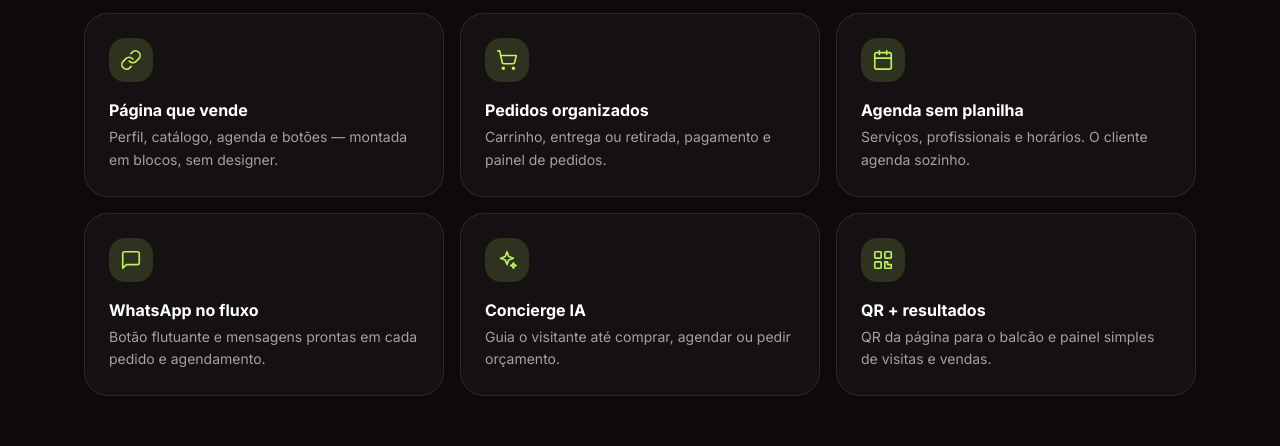
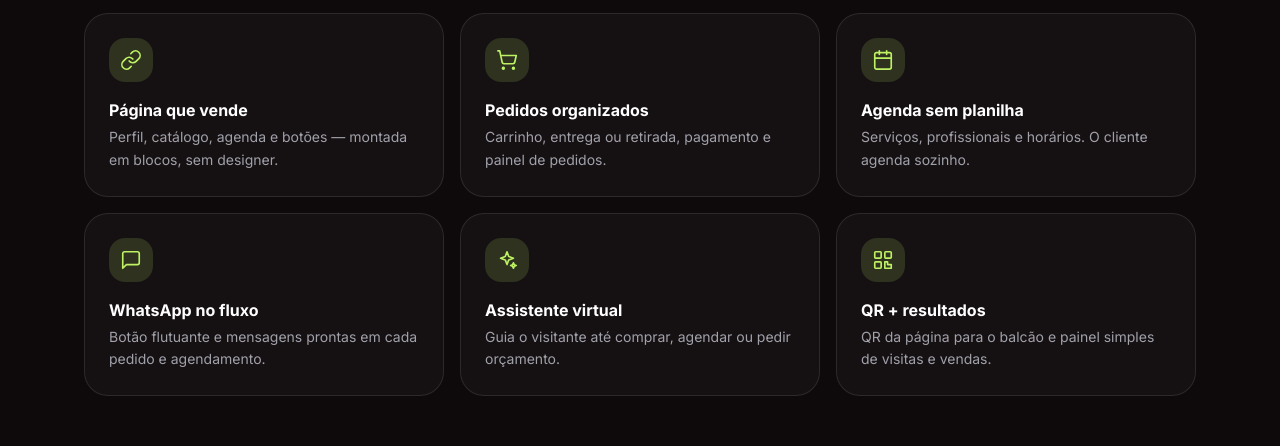
Before and after one commit to HernaniFigueira/instalink, a Next.js app: page / in a window 1280 px wide. Shown: the part 843-1289 px from the top of the page. Built offline with nearby package versions, Linux system fonts and the light colour scheme.

Commit message:
2026 bloco 6: next/font, OG/Twitter, assistente virtual, alts, a11y recuperar

```diff
--- a/src/app/(dashboard)/produtos/page.tsx
+++ b/src/app/(dashboard)/produtos/page.tsx
@@ -99,7 +99,7 @@ export default function ProdutosPage() {
               <div key={p.id} className={cn('bg-white border border-zinc-200 rounded-2xl p-4', !p.active && 'opacity-60')}>
                 <div className="flex items-center gap-3">
                   <div className="w-12 h-12 rounded-xl bg-zinc-100 flex items-center justify-center font-extrabold text-zinc-500 overflow-hidden shrink-0">
-                    {p.image ? <img src={p.image} alt="" className="w-full h-full object-cover" /> : p.name.slice(0, 1)}
+                    {p.image ? <img src={p.image} alt={p.name} className="w-full h-full object-cover" /> : p.name.slice(0, 1)}
                   </div>
                   <div className="flex-1 min-w-0">
                     <p className="font-bold text-sm truncate">{p.name} {p.featured && <Icon n="star" size={13} className="inline -mt-1 text-amber-500" />} {!p.active && <span className="text-xs text-zinc-400">(inativo)</span>}</p>
--- a/src/app/(dashboard)/servicos/page.tsx
+++ b/src/app/(dashboard)/servicos/page.tsx
@@ -149,7 +149,7 @@ export default function ServicosPage() {
                 return (
                   <div key={sv.id} className={cn('bg-white border border-zinc-200 rounded-2xl p-4 flex items-center gap-3', !sv.active && 'opacity-60')}>
                     {sv.image ? (
-                      <img src={sv.image} alt="" className="w-11 h-11 rounded-xl object-cover shrink-0" />
+                      <img src={sv.image} alt={sv.name} className="w-11 h-11 rounded-xl object-cover shrink-0" />
                     ) : (
                       <div className="w-11 h-11 rounded-xl bg-zinc-100 flex items-center justify-center font-extrabold text-zinc-400 shrink-0">{sv.name.slice(0, 1)}</div>
                     )}
@@ -369,7 +369,7 @@ function TeamEditor({ pros, onSave, onAskDelete }: {
           {pros.map((p) => (
             <div key={p.id} className={cn('bg-white border border-zinc-200 rounded-2xl p-4 flex items-center gap-3', !p.active && 'opacity-60')}>
               {p.photo ? (
-                <img src={p.photo} alt="" className="w-10 h-10 rounded-full object-cover shrink-0" />
+                <img src={p.photo} alt={p.name} className="w-10 h-10 rounded-full object-cover shrink-0" />
               ) : (
                 <div className="w-10 h-10 rounded-full bg-zinc-900 text-white flex items-center justify-center font-bold shrink-0">{p.name.slice(0, 1)}</div>
               )}
--- a/src/app/globals.css
+++ b/src/app/globals.css
@@ -6,9 +6,9 @@
 html { scroll-behavior: smooth; }
 body {
   @apply bg-zinc-50 text-zinc-900 antialiased;
-  font-family: Inter, system-ui, -apple-system, sans-serif;
+  font-family: var(--font-inter), system-ui, -apple-system, sans-serif;
 }
-.font-display { font-family: 'Sora', Inter, system-ui, sans-serif; }
+.font-display { font-family: var(--font-sora), var(--font-inter), system-ui, sans-serif; }
 ::selection { background: #a3e635; color: #120a0b; }
 
 /* Página pública usa tokens do negócio via CSS vars */
--- a/src/app/layout.tsx
+++ b/src/app/layout.tsx
@@ -1,24 +1,32 @@
 import type { Metadata } from 'next';
+import { Inter, Sora } from 'next/font/google';
 import './globals.css';
 import { AuthBootstrap } from '@/components/AuthBootstrap';
+
+const inter = Inter({ subsets: ['latin'], display: 'swap', variable: '--font-inter' });
+const sora = Sora({ subsets: ['latin'], weight: ['600', '700', '800'], display: 'swap', variable: '--font-sora' });
 
 export const metadata: Metadata = {
   title: 'InstaLink.app — Seu negócio inteiro em um link',
   description: 'Transforme o link da bio em uma estrutura comercial: página, catálogo, pedidos, agenda, WhatsApp, IA e resultados.',
   themeColor: '#0e090b',
+  openGraph: {
+    title: 'InstaLink.app — Seu negócio inteiro em um link',
+    description: 'Página, catálogo, pedidos, agenda, WhatsApp e resultados em um só link.',
+    type: 'website',
+    locale: 'pt_BR',
+    siteName: 'InstaLink.app',
+  },
+  twitter: {
+    card: 'summary',
+    title: 'InstaLink.app — Seu negócio inteiro em um link',
+    description: 'Página, catálogo, pedidos, agenda, WhatsApp e resultados em um só link.',
+  },
 };
 
 export default function RootLayout({ children }: { children: React.ReactNode }) {
   return (
-    <html lang="pt-BR">
-      <head>
-        <link rel="preconnect" href="https://fonts.googleapis.com" />
-        <link rel="preconnect" href="https://fonts.gstatic.com" crossOrigin="anonymous" />
-        <link
-          href="https://fonts.googleapis.com/css2?family=Inter:wght@400;500;600;700;800&family=Sora:wght@600;700;800&display=swap"
-          rel="stylesheet"
-        />
-      </head>
+    <html lang="pt-BR" className={`${inter.variable} ${sora.variable}`}>
       <body>
         <AuthBootstrap />
         {children}
--- a/src/app/page.tsx
+++ b/src/app/page.tsx
@@ -27,7 +27,7 @@ const FEATURES = [
   { icon: 'cart', title: 'Pedidos organizados', text: 'Carrinho, entrega ou retirada, pagamento e painel de pedidos.' },
   { icon: 'calendar', title: 'Agenda sem planilha', text: 'Serviços, profissionais e horários. O cliente agenda sozinho.' },
   { icon: 'chat', title: 'WhatsApp no fluxo', text: 'Botão flutuante e mensagens prontas em cada pedido e agendamento.' },
-  { icon: 'spark', title: 'Concierge IA', text: 'Guia o visitante até comprar, agendar ou pedir orçamento.' },
+  { icon: 'spark', title: 'Assistente virtual', text: 'Guia o visitante até comprar, agendar ou pedir orçamento.' },
   { icon: 'qr', title: 'QR + resultados', text: 'QR da página para o balcão e painel simples de visitas e vendas.' },
 ];
 
--- a/src/app/recuperar/page.tsx
+++ b/src/app/recuperar/page.tsx
@@ -118,7 +118,7 @@ function RecuperarForm() {
             <input id="pw2" type="password" autoComplete="new-password" value={password2} onChange={(e) => setPassword2(e.target.value)}
               className={input} placeholder="••••••••" />
           </div>
-          {error && <p className="text-sm font-medium text-red-400 bg-red-500/10 border border-red-500/20 rounded-xl px-4 py-3">{error}</p>}
+          {error && <p role="alert" className="text-sm font-medium text-red-400 bg-red-500/10 border border-red-500/20 rounded-xl px-4 py-3">{error}</p>}
           <button disabled={loading} className="w-full font-bold bg-emerald-500 text-zinc-950 py-3 rounded-xl hover:bg-emerald-400 disabled:opacity-50">
             {loading ? 'Salvando…' : 'Salvar nova senha'}
           </button>
@@ -130,7 +130,7 @@ function RecuperarForm() {
             <input id="email" type="email" required autoComplete="email" value={email} onChange={(e) => setEmail(e.target.value)}
               className={input} placeholder="voce@seudominio.com" />
           </div>
-          {error && <p className="text-sm font-medium text-red-400 bg-red-500/10 border border-red-500/20 rounded-xl px-4 py-3">{error}</p>}
+          {error && <p role="alert" className="text-sm font-medium text-red-400 bg-red-500/10 border border-red-500/20 rounded-xl px-4 py-3">{error}</p>}
           {info && <p className="text-sm font-medium text-emerald-300 bg-emerald-500/10 border border-emerald-500/20 rounded-xl px-4 py-3">{info}</p>}
           <button disabled={loading} className="w-full font-bold bg-emerald-500 text-zinc-950 py-3 rounded-xl hover:bg-emerald-400 disabled:opacity-50">
             {loading ? 'Enviando…' : 'Enviar link'}
--- a/src/lib/templates.ts
+++ b/src/lib/templates.ts
@@ -84,5 +84,5 @@ export const BLOCK_DEFS: Partial<Record<BlockType, { label: string; hint: string
   location: { label: 'Localização', hint: 'Mapa — só aparece com link do Google Maps' },
   whatsapp: { label: 'WhatsApp', hint: 'Botão flutuante de conversa' },
   quote: { label: 'Orçamento', hint: 'Formulário de orçamento' },
-  concierge: { label: 'Concierge IA', hint: 'Ajuda o visitante a decidir' },
+  concierge: { label: 'Assistente virtual', hint: 'Ajuda o visitante a decidir' },
 };
```
Also changed, not shown: src/app/[slug]/page.tsx (+6 -3 lines), 1 other file (tests, documents, lock files or other folders).
